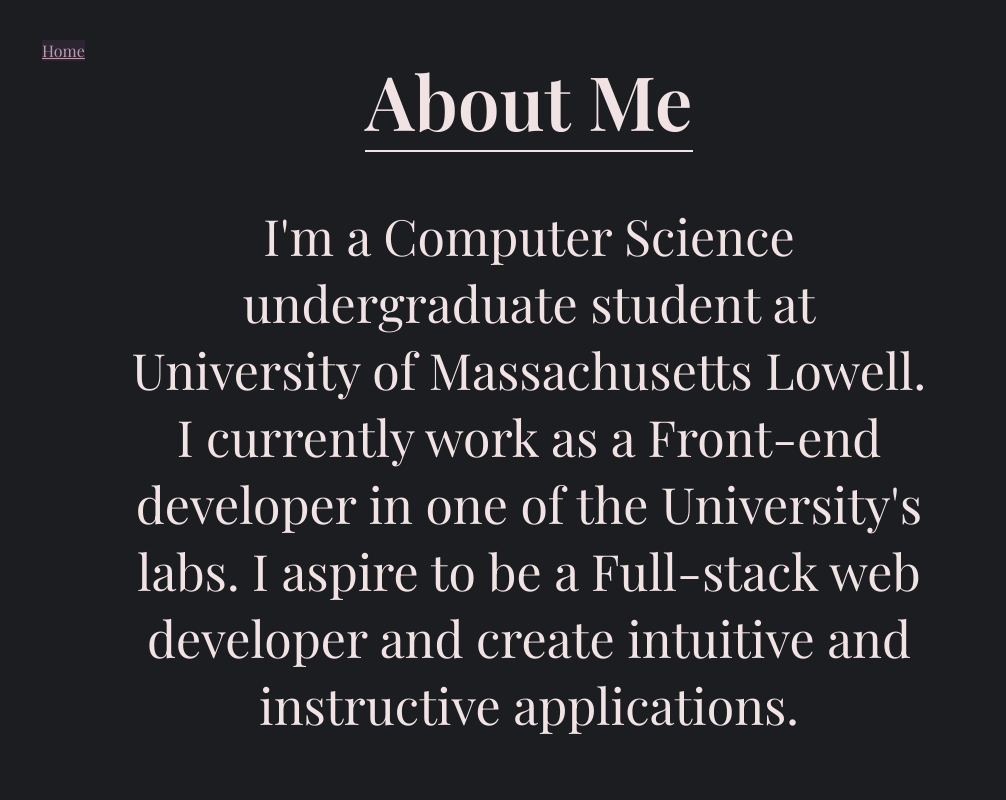
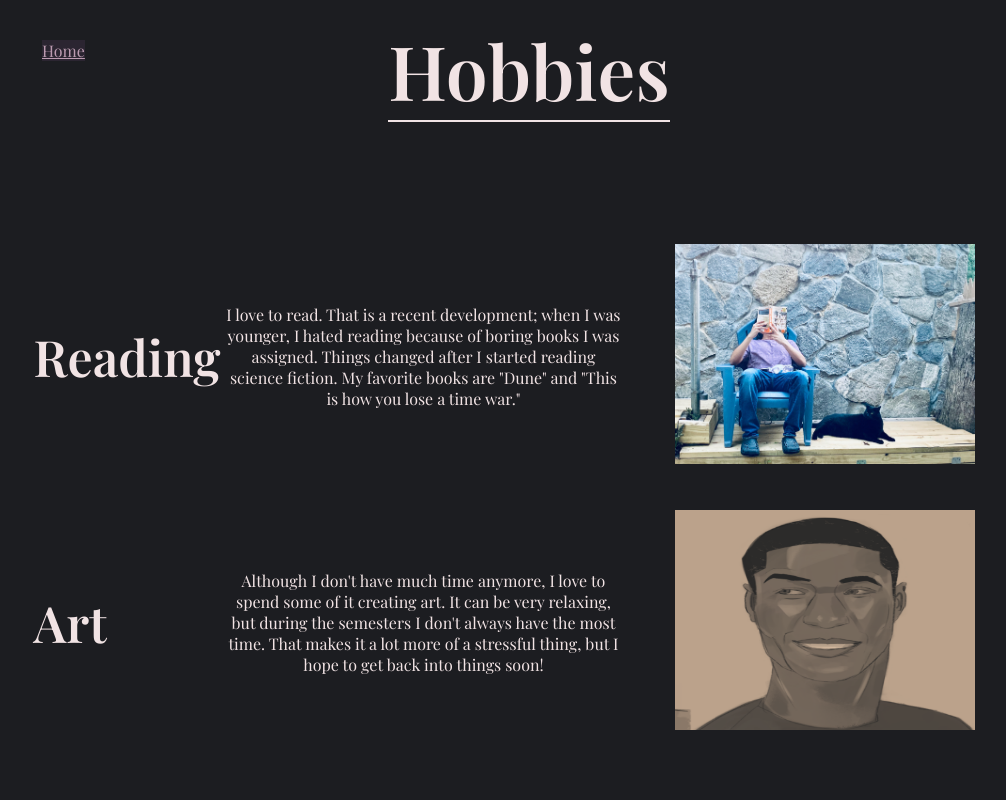
Before and after one commit to rjmara/rjmara.github.io, a plain HTML site: page hobbies.html in a window 1280 px wide. Shown: the top 800 px of the page, without its empty margins (111-1117 px from the left). Drawn offline with nearby package versions, Linux system fonts and the light colour scheme; a script that the page names is missing.

Commit message:
fixed hobbies html

```diff
--- a/hobbies.html
+++ b/hobbies.html
@@ -25,13 +25,6 @@
         </ul>
       </nav>
       <div class="second-section">
-        <h3 class="section-header">About Me</h3>
-        <p class="section-text">
-          I'm a Computer Science undergraduate student at University of
-          Massachusetts Lowell. I currently work as a Front-end developer in one
-          of the University's labs. I aspire to be a Full-stack web developer
-          and create intuitive and instructive applications.
-        </p>
         <table class="flex-center">
           <thead>
             <tr class="flex-center">
```
